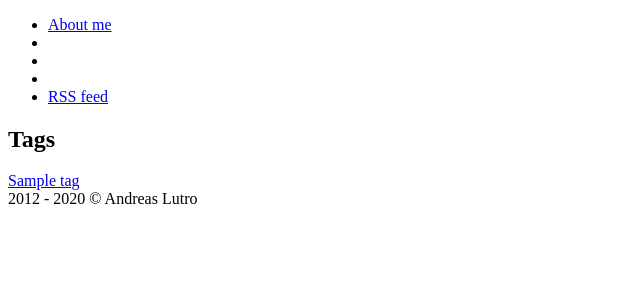
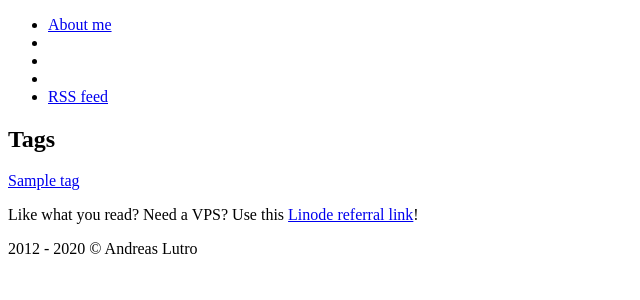
Before and after one commit to anlutro/blog, a Python web app: template templates/home.html.jinja in a window 1280 px wide. Shown: the part 264-564 px from the top of the page, without its empty margins (0-640 px from the left). Run offline with Jinja, Linux system fonts and the light colour scheme; the template is opened without the code that fills it: most values are stand-ins (such as "Sample title", 1, 10 or a date in 2020).

Commit message:
add linode referral link in footer

```diff
--- a/templates/layout.html.jinja
+++ b/templates/layout.html.jinja
@@ -21,7 +21,12 @@
 	</section>
 
 	<footer class="footer">
-		2012 - {{ now.strftime('%Y') }} &copy; Andreas Lutro
+		<p>
+			Like what you read? Need a VPS? Use this <a href="https://www.linode.com/?r=65fbbe55932fe209997d1ab388e4781bdb6243ba">Linode referral link</a>!
+		</p>
+		<p>
+			2012 - {{ now.strftime('%Y') }} &copy; Andreas Lutro
+		</p>
 	</footer>
 </div>
 
```
